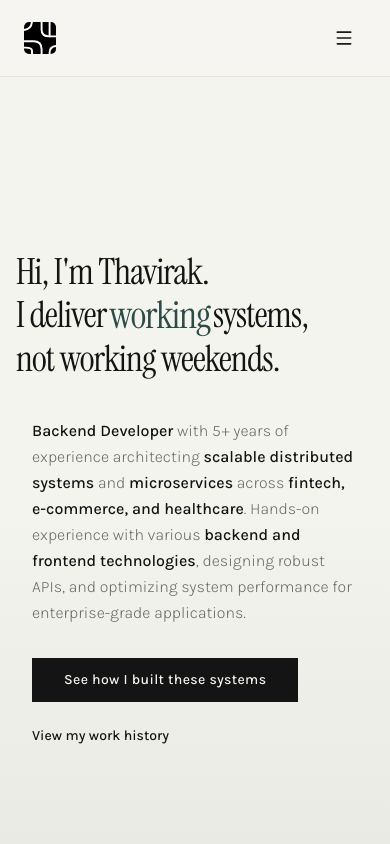
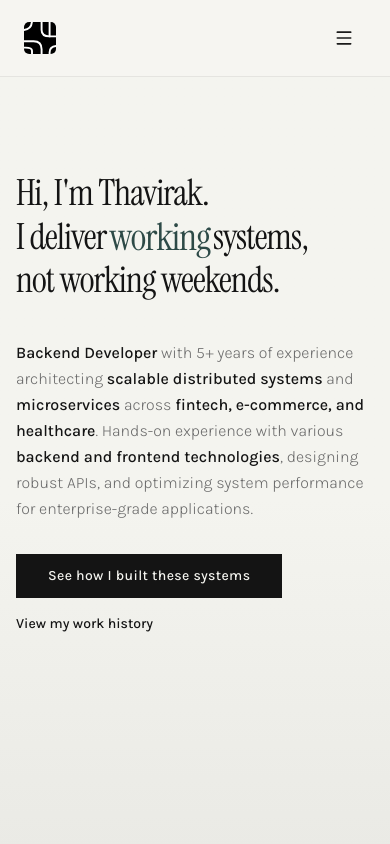
Before and after one commit to thavirak-svay/thavirak-svay.github.io, a Next.js app: page / in a window 390 px wide. Shown: the top 844 px of the page. Built offline with nearby package versions, Linux system fonts and the light colour scheme.

Commit message:
fix(ui): prevent mobile resume button overflow and block horizontal scroll

```diff
--- a/src/app/globals.css
+++ b/src/app/globals.css
@@ -59,6 +59,7 @@ html {
 
 body {
   height: 100%;
+  overflow-x: hidden;
 }
 
 .phil-item {
--- a/src/components/template2/components/Navbar.tsx
+++ b/src/components/template2/components/Navbar.tsx
@@ -104,7 +104,7 @@ export const Navbar = () => {
                 href="/resume.pdf"
                 target="_blank"
                 onClick={() => setIsMobileMenuOpen(false)}
-                className="mt-4 px-6 py-3 min-h-[44px] min-w-[44px] bg-(--text-dark) text-(--white) font-display font-bold text-center active:scale-[0.96] transition-transform duration-150 ease-out hover:bg-(--accent)"
+                className="mt-4 w-full px-6 py-3 min-h-[44px] bg-(--text-dark) text-(--white) font-display font-bold text-center active:scale-[0.96] transition-transform duration-150 ease-out hover:bg-(--accent)"
               >
                 Resume
               </a>
--- a/src/components/template2/sections/Hero.tsx
+++ b/src/components/template2/sections/Hero.tsx
@@ -115,7 +115,7 @@ export const Hero = () => {
     <section
       id="home"
       ref={heroRef}
-      className="min-h-screen flex items-center px-4 md:px-6 lg:px-8 relative overflow-hidden bg-gradient-to-b from-(--bg) via-(--bg) to-(--bg-alt)"
+      className="min-h-screen flex items-start pt-24 md:pt-32 lg:pt-40 px-4 md:px-6 lg:px-8 relative overflow-hidden bg-gradient-to-b from-(--bg) via-(--bg) to-(--bg-alt)"
     >
       <div className="max-w-4xl mx-auto w-full relative z-10">
         <h1
@@ -140,7 +140,7 @@ export const Hero = () => {
           </span>
         </h1>
 
-        <div ref={subRef} className="max-w-[550px] px-4">
+        <div ref={subRef} className="w-full max-w-[550px]">
           <motion.p
             initial={{ opacity: 0, y: 20 }}
             animate={{ opacity: 1, y: 0 }}
@@ -150,7 +150,7 @@ export const Hero = () => {
             <strong className="font-medium text-(--text)">Backend Developer</strong> with <span className="tabular-nums">{experienceYears}</span>+ years of experience architecting <strong className="font-medium text-(--text)">scalable distributed systems</strong> and <strong className="font-medium text-(--text)">microservices</strong> across <strong className="font-medium text-(--text)">fintech, e-commerce, and healthcare</strong>. Hands-on experience with various <strong className="font-medium text-(--text)">backend and frontend technologies</strong>, designing robust APIs, and optimizing system performance for enterprise-grade applications.
           </motion.p>
 
-          <div className="flex gap-6 items-center flex-wrap">
+          <div className="flex flex-col sm:flex-row gap-4 sm:gap-6 items-start sm:items-center">
             <MagneticBtn
               href="#work"
               className="inline-block py-3 px-8 bg-(--text) text-(--bg) font-medium text-sm tracking-wide active:scale-[0.96] transition-transform duration-150"
```
